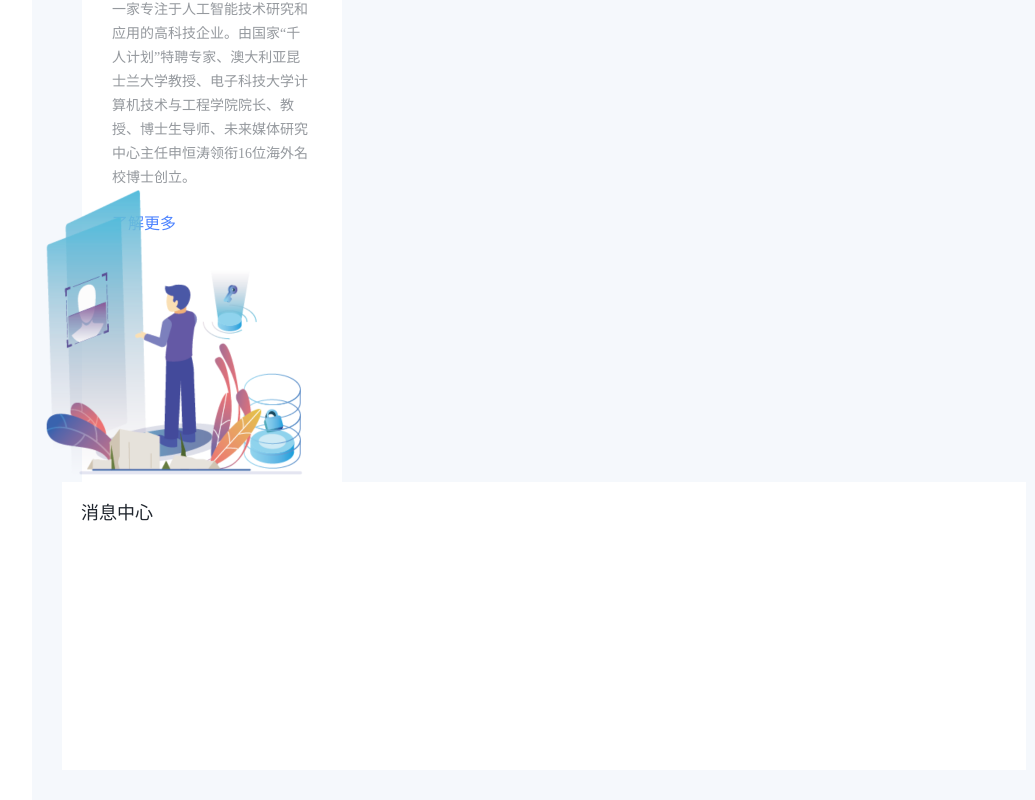
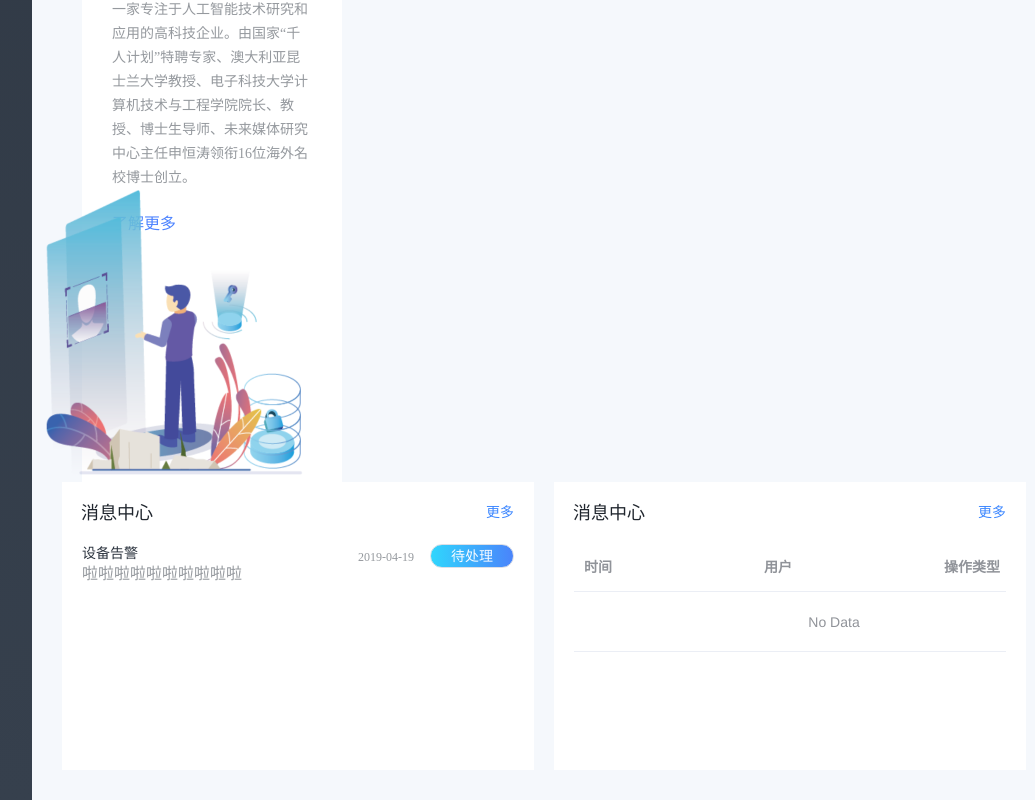
Before and after one commit to osmagic/cloud-baseplatform, a Vue app: page /#/indexPage in a window 1280 px wide. Shown: the part 1427-2227 px from the top of the page, without its empty margins (224-1259 px from the left). Built offline with nearby package versions, Linux system fonts and the light colour scheme; what iview would draw is missing.

Commit message:
indexPage

```diff
--- a/src/components/index.vue
+++ b/src/components/index.vue
@@ -116,8 +116,11 @@ export default {};
 <style lang="scss">
 .el-main {
   padding: 30px;
-  margin-left: 256px;
+
   background: #F5F8FC
+}
+.el-container{
+  position: relative;
 }
 .el-header {
   background: rgba(53, 63, 77, 1);
@@ -125,8 +128,9 @@ export default {};
   line-height: 60px;
 }
 .el-aside {
-  position: fixed;
-  height: 100%;
+  position: abolute;
+  top: 0;
+  bottom: 0;
   background: linear-gradient(
     180deg,
     rgba(43, 51, 62, 1) 0%,
--- a/src/components/indexPage/indexPage.vue
+++ b/src/components/indexPage/indexPage.vue
@@ -114,16 +114,68 @@ color:rgba(43,51,62,1);"
           <img src="../../assets/img/考拉云平台图标 [已恢复].png" alt="" />
         </div>
       </div>
-      <div style="height:288px;clear:both;background:white;">
+      <div style="height:288px;clear:both;">
         <el-row class="row2" :gutter="20">
-          <el-col :span="12" >
-            <div>
-              <div class="ecTitle" style="border:none">消息中心</div>
+          <el-col :span="12">
+            <div class="bcwhite">
+              <div class="ecTitle" style="border:none">
+                <span>消息中心</span
+                ><span
+                  style="color:#3B86FF;font-size:14px;
+font-family:PingFang SC;float:right;margin-right:20px"
+                  >更多</span
+                >
+              </div>
+              <div class="messageList">
+                <div class="messageItem">
+                  <div class="mitemL">
+                    <div class="itemL1">设备告警</div>
+                    <div class="itemL2">啦啦啦啦啦啦啦啦啦啦</div>
+                  </div>
+                  <div class="mitenR">
+                    <span class="mtime">2019-04-19</span>
+                    <el-button round>待处理</el-button>
+                  </div>
+                </div>
+              </div>
             </div>
-            </el-col>
-          <el-col :span="12"
-            ><div class="grid-content bg-purple-light"></div
-          ></el-col>
+          </el-col>
+          <el-col :span="12">
+            <div class="bcwhite">
+            <div class="ecTitle" style="border:none">
+                <span>消息中心</span
+                ><span
+                  style="color:#3B86FF;font-size:14px;
+font-family:PingFang SC;float:right;margin-right:20px"
+                  >更多</span
+                >
+              </div>
+              <div style="padding:0 20px">
+                 <el-table
+      :data="tableData"
+      style="width: 100%">
+      <el-table-column
+        prop="date"
+        label="时间"
+        width="180">
+      </el-table-column>
+      <el-table-column
+        prop="name"
+        label="用户"
+        width="180">
+      </el-table-column>
+      <el-table-column
+        prop="address"
+        label="操作类型">
+      </el-table-column>
+      <el-table-column
+        prop="address"
+        label="日志内容">
+      </el-table-column>
+    </el-table>
+              </div>
+          </div>
+          </el-col>
         </el-row>
       </div>
     </div>
@@ -177,6 +229,43 @@ export default {
     font-family: PingFang SC;
     color: rgba(43, 51, 62, 1);
   }
+  .mtime{
+    font-size:12px;
+font-family:PingFang SC;
+font-weight:400;
+line-height:20px;
+color:rgba(43,51,62,0.5);
+margin-right: 16px;
+  }
+  .itemL1 {
+    font-size: 14px;
+    font-family: PingFang SC;
+    font-weight: 400;
+    line-height: 20px;
+    color: rgba(43, 51, 62, 1);
+  }
+  .itemL2 {
+    font-family: PingFang SC;
+    font-weight: 400;
+    line-height: 20px;
+    color: rgba(43, 51, 62, 0.5);
+  }
+  .el-button{
+   width:84px;
+height:24px;
+background:linear-gradient(90deg,rgba(48,214,253,1) 0%,rgba(74,132,251,1) 100%);
+border-radius:12px;
+color:rgba(248,251,255,1);
+  }
+  .el-button.is-round{
+    padding: 0
+  }
+  .mitemL {
+    float: left;
+  }
+  .mitenR {
+    float: right;
+  }
   .desp2 {
     padding: 0 30px;
     font-size: 14px;
@@ -185,10 +274,17 @@ export default {
     line-height: 24px;
     color: rgba(43, 51, 62, 0.5);
   }
+  .messageList {
+    padding: 0 20px;
+  }
   .compile {
     width: 71%;
     float: left;
     margin-bottom: 20px;
+  }
+  .bcwhite {
+    background: white;
+    height: 100%;
   }
   #echarts {
     height: 349px;
@@ -240,11 +336,11 @@ export default {
       width: 100%;
     }
   }
-.row2{
-  .el-col {
+  .row2 {
+    .el-col {
       height: 288px;
     }
-}
+  }
   .col1 {
     background: url("../../assets/img/组931.png") no-repeat;
   }
```
